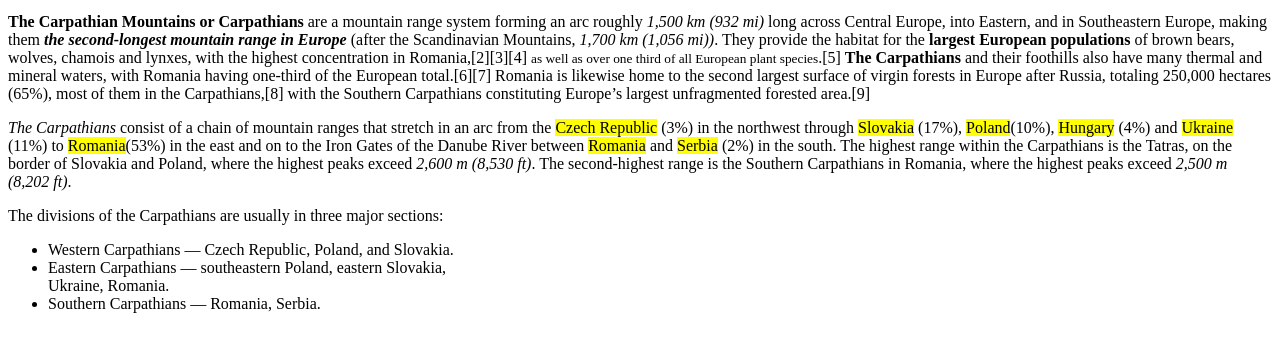
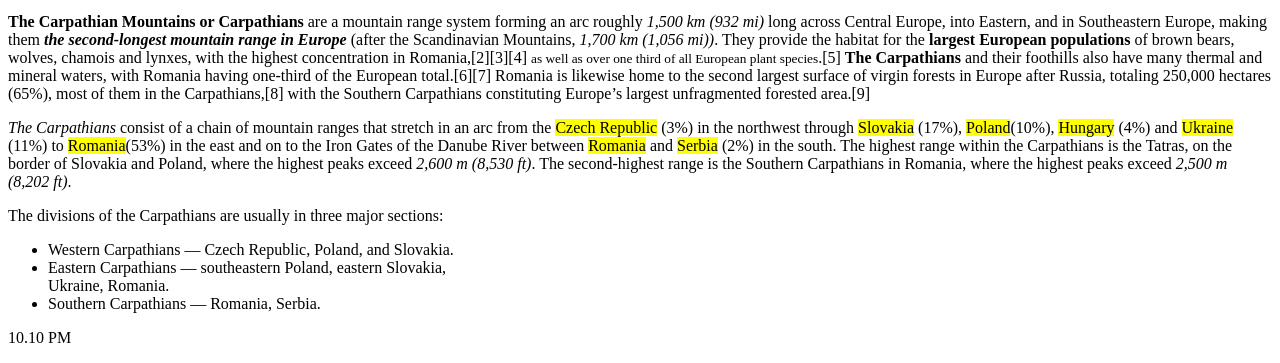
Before and after one commit to Julialaz/homeworklesson02, a plain HTML site: page index.html in a window 1280 px wide. Shown: the part 586-949 px from the top of the page. Before the commit the page ends 915 px from the top, so only its background shows below. Drawn offline with Linux system fonts and the light colour scheme.

Commit message:
add new file

```diff
--- a/index.html
+++ b/index.html
@@ -40,6 +40,7 @@
                 <li>Eastern Carpathians — southeastern Poland, eastern Slovakia,<br> Ukraine, Romania.</li>
                 <li>Southern Carpathians — Romania, Serbia.</li>
             </ul>
+            <time>10.10 PM </time>
         </p>
 
     </body>
```
